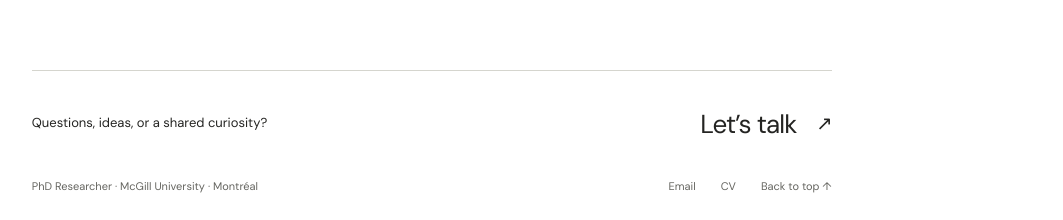
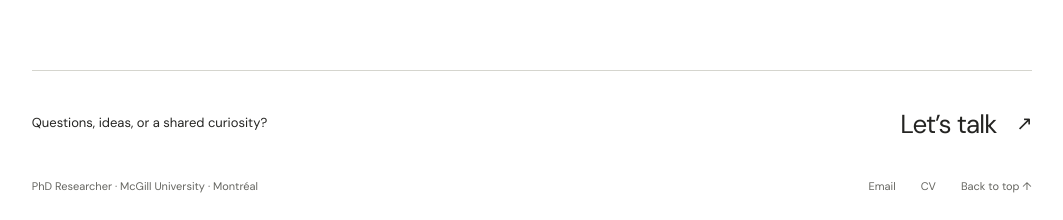
Before and after one commit to RahatulAmin/personal-website, a Next.js app: page / in a window 1536 px wide. Shown: the part 2397-2617 px from the top of the page, without its empty margins (445-1508 px from the left). Built offline with nearby package versions, Linux system fonts and the light colour scheme.

Commit message:
Align large-screen content widths

```diff
--- a/app/globals.css
+++ b/app/globals.css
@@ -279,7 +279,9 @@ video { width: 100%; display: block; }
 .mdx-narrative a { text-decoration: underline; text-underline-offset: 4px; }
 
 @media (min-width: 1400px) {
-  .work.wrap { max-width: 1000px; }
+  .work.wrap,
+  .footer.wrap,
+  .page.wrap { max-width: 1000px; }
 }
 
 @media (max-width: 1000px) {
```
